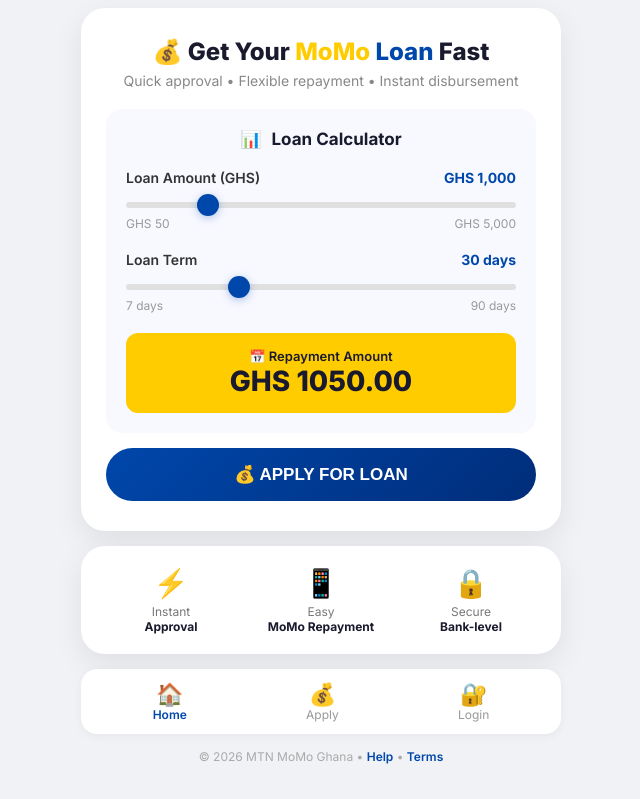
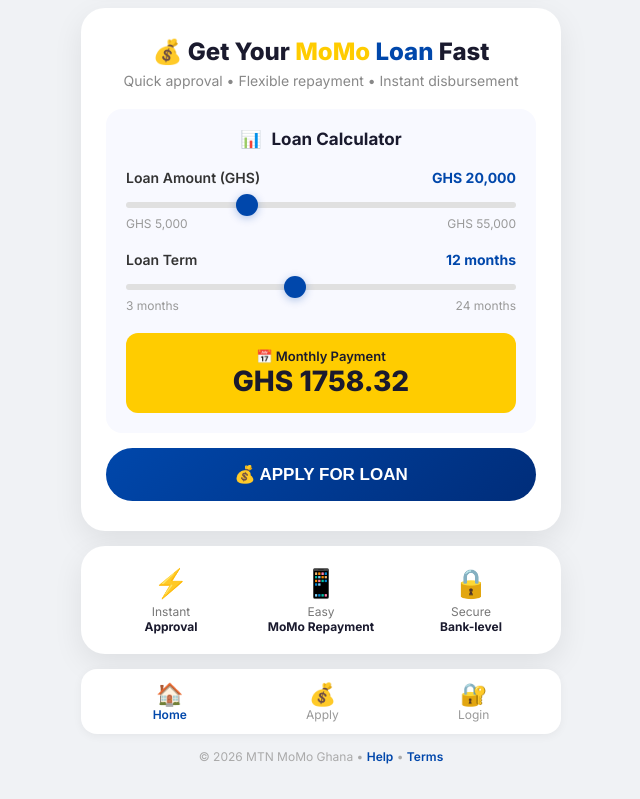
Before and after one commit to odenmccleery845-alt/Easy-Loans, a plain HTML site: page index.html in a window 1280 px wide. Shown: the part 86-885 px from the top of the page, without its empty margins (319-959 px from the left). Drawn offline with Linux system fonts and the light colour scheme.

Commit message:
Update index.html

```diff
--- a/index.html
+++ b/index.html
@@ -316,12 +316,12 @@
             <div class="input-group">
                 <div class="input-header">
                     <span class="input-label">Loan Amount (GHS)</span>
-                    <span class="input-value" id="amountValue">GHS 1,000</span>
+                    <span class="input-value" id="amountValue">GHS 20,000</span>
                 </div>
-                <input type="range" class="slider" min="50" max="5000" step="50" value="1000" id="amountSlider">
+                <input type="range" class="slider" min="5000" max="55000" step="1000" value="20000" id="amountSlider">
                 <div class="range-labels">
-                    <span>GHS 50</span>
                     <span>GHS 5,000</span>
+                    <span>GHS 55,000</span>
                 </div>
             </div>
 
@@ -329,19 +329,19 @@
             <div class="input-group">
                 <div class="input-header">
                     <span class="input-label">Loan Term</span>
-                    <span class="input-value" id="termValue">30 days</span>
+                    <span class="input-value" id="termValue">12 months</span>
                 </div>
-                <input type="range" class="slider" min="7" max="90" step="1" value="30" id="termSlider">
+                <input type="range" class="slider" min="3" max="24" step="3" value="12" id="termSlider">
                 <div class="range-labels">
-                    <span>7 days</span>
-                    <span>90 days</span>
+                    <span>3 months</span>
+                    <span>24 months</span>
                 </div>
             </div>
 
             <!-- Monthly Payment -->
             <div class="payment-box">
-                <span class="payment-label">📅 Repayment Amount</span>
-                <span class="payment-amount" id="paymentAmount">GHS 1,050.00</span>
+                <span class="payment-label">📅 Monthly Payment</span>
+                <span class="payment-amount" id="paymentAmount">GHS 1,758.35</span>
             </div>
         </div>
 
@@ -404,17 +404,18 @@
         // ============================================
         function updateCalculator() {
             const amount = parseFloat(amountSlider.value);
-            const days = parseFloat(termSlider.value);
+            const months = parseFloat(termSlider.value);
 
             amountValue.textContent = 'GHS ' + amount.toLocaleString();
-            termValue.textContent = days + (days === 1 ? ' day' : ' days');
+            termValue.textContent = months + (months === 1 ? ' month' : ' months');
 
-            // Ghana MoMo loan interest calculation
-            // Using 5% flat interest for the loan period
-            const interestRate = 0.05;
-            const totalRepayment = amount * (1 + interestRate);
+            // Monthly payment calculation (simple interest ~10% APR)
+            const annualRate = 0.10;
+            const monthlyRate = annualRate / 12;
+            const power = Math.pow(1 + monthlyRate, months);
+            const monthlyPayment = amount * (monthlyRate * power) / (power - 1);
 
-            paymentAmount.textContent = 'GHS ' + totalRepayment.toFixed(2);
+            paymentAmount.textContent = 'GHS ' + monthlyPayment.toFixed(2);
         }
 
         updateCalculator();
```
